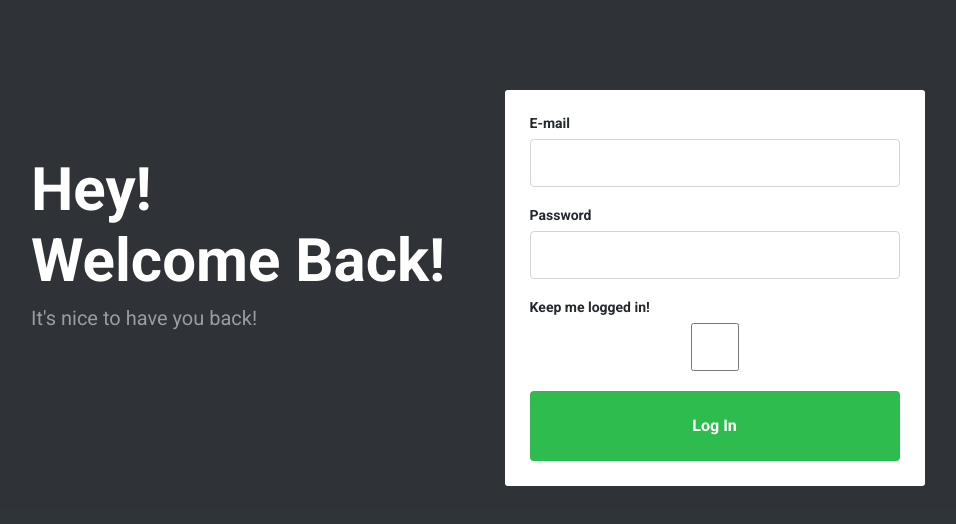
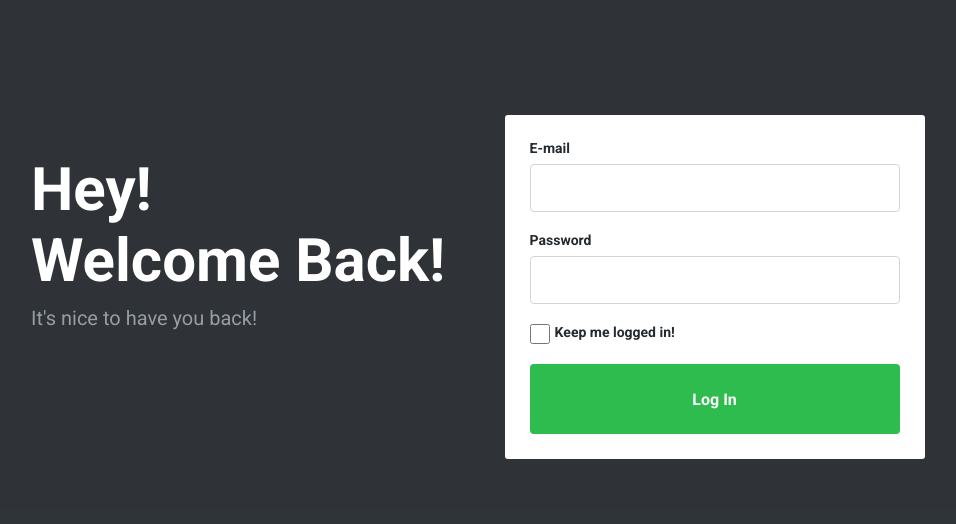
Before and after one commit to bbzitopirulito/streamers, a React (Create React App) app in the folder frontend/: page /login in a window 1280 px wide. Shown: the top 524 px of the page, without its empty margins (161-1117 px from the left). Built offline with nearby package versions, Linux system fonts and the light colour scheme.

Commit message:
finishing login page

```diff
--- a/frontend/src/pages/Login/index.js
+++ b/frontend/src/pages/Login/index.js
@@ -5,10 +5,15 @@ import './styles.css';
 export default function Login({history}) {
     const [email, setEmail] = useState("");
     const [password, setPassword] = useState("");
+    const [keeploggedin, setKeepLoggedIn] = useState(false);
 
     async function handleSubmit(event) {
         event.preventDefault();
         history.push('/feed');
+    }
+
+    function checkvalue() {
+        console.log(keeploggedin)
     }
 
     return (
@@ -37,8 +42,15 @@ export default function Login({history}) {
                                 value={password}
                                 onChange={event => setPassword(event.target.value)}
                             />
-                            <label htmlFor="platform">Keep me logged in!</label>
-                            <input type="checkbox" name="loggedin" id="loggedin"/>
+                            <div className="keeploggedin">
+                                <input
+                                    type="checkbox"
+                                    name="loggedin"
+                                    id="loggedin"
+                                    onChange={event => setKeepLoggedIn(event.target.checked)}
+                                />
+                                <label htmlFor="platform">Keep me logged in!</label>
+                            </div>
 
                             <button className="btn" type="submit">Log In</button>
                         </form>
--- a/frontend/src/pages/Login/styles.css
+++ b/frontend/src/pages/Login/styles.css
@@ -1,22 +1,3 @@
-input[type=checkbox] {
-    width: 30px;
-    height: 30px;
-    color: black;
-    margin-right: 8px;
-    cursor: pointer;
-    font-size: 27px;
-  }
-
-input[type=checkbox]:after {
-    content: " ";
-    background-color: #9FFF9D;
-    display: inline-block;
-    visibility: visible;
-}
-
-input[type=checkbox]:checked:after {
-    content: "\2714";
-}
 .loginwrapper > .all {
     position: absolute;
     width: 100%;
@@ -32,9 +13,18 @@ input[type=checkbox]:checked:after {
     overflow: hidden;
 }
 
+.loginwrapper > .all > .form > form > .keeploggedin {
+    display: inline-flex;
+}
+
+.loginwrapper > .all > .form > form > .keeploggedin > input {
+    width: 20px;
+    height: 20px;
+    margin-right: 5px;
+}
 
 .loginwrapper > .all > .form {
-    margin-top: 7%;
+    margin-top: 9%;
     width: 420px;
     height: auto;
     background-color:#FFF;
@@ -53,6 +43,8 @@ input[type=checkbox]:checked:after {
     color:#959da5;
     padding-top:10px;
 }
+
+
 
 @media screen and (min-width:1100px) {
     .loginwrapper > .all > .welcomeback {
--- a/frontend/src/pages/Settings/About/styles.css
+++ b/frontend/src/pages/Settings/About/styles.css
@@ -11,7 +11,3 @@
     color:#586069;
     font-size: 12px;
 }
-
-.aboutwrapper > .painel > .painelscreen > .preferencestext  a {
-    font-size: 12px;
-}
--- a/frontend/src/pages/Settings/Profile/styles.css
+++ b/frontend/src/pages/Settings/Profile/styles.css
@@ -16,8 +16,7 @@
     background-color:#fafbfc;
 }
 
-.profilewrapper > .painel > .painelscreen .deleteaccount p form > p {
-    padding-bottom:15px;
+.profilewrapper > .painel > .painelscreen > .deleteaccount > .deletetext, .profilewrapper > .painel > .painelscreen > .form > form > p {
     color:#586069;
     font-size: 12px;
 }
--- a/frontend/src/pages/SignUp/index.js
+++ b/frontend/src/pages/SignUp/index.js
@@ -63,7 +63,9 @@ export default function SingUp({ history }) {
 
                             <button className="btn" type="submit">Sign Up</button>
 
-                            <p>Already have an account? <Link to="/login">Log In!</Link></p>
+                            <div className="login">
+                                <p>Already have an account? <Link to="/login">Log In!</Link></p>
+                            </div>
                         </form>
                     </div>
                 </div>
--- a/frontend/src/pages/SignUp/styles.css
+++ b/frontend/src/pages/SignUp/styles.css
@@ -20,6 +20,14 @@
     background-color:#FFF;
     border-radius: 3px;
     padding: 25px;
+}
+
+.signupwrapper > .all > .form > form > .login {
+    margin-top:5px;
+    display: flex;
+    justify-content: center;
+    color:#586069;
+    font-size: 12px;
 }
 
 .signupwrapper > .all > .about h1 {
```
Also changed, not shown: frontend/notes.txt.
